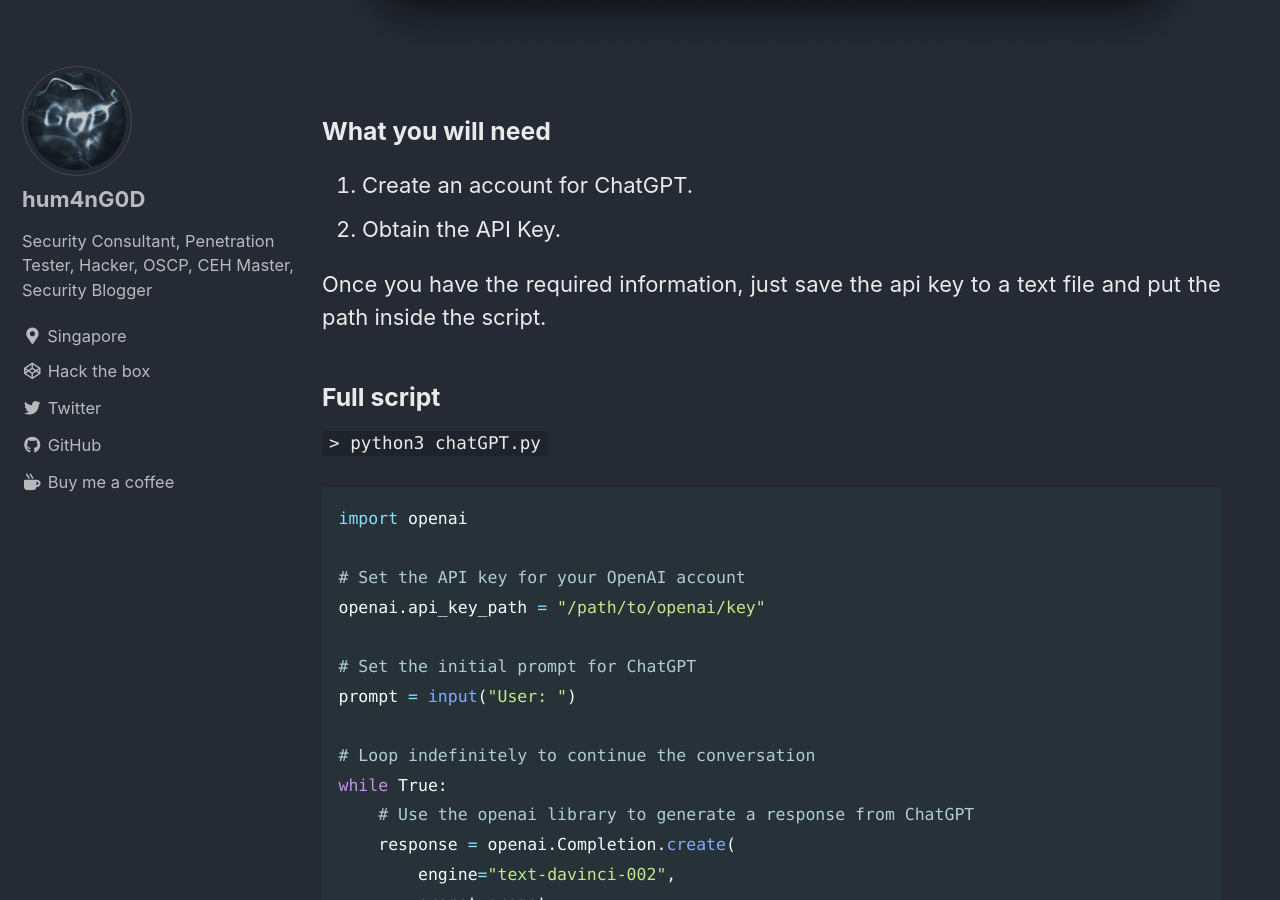
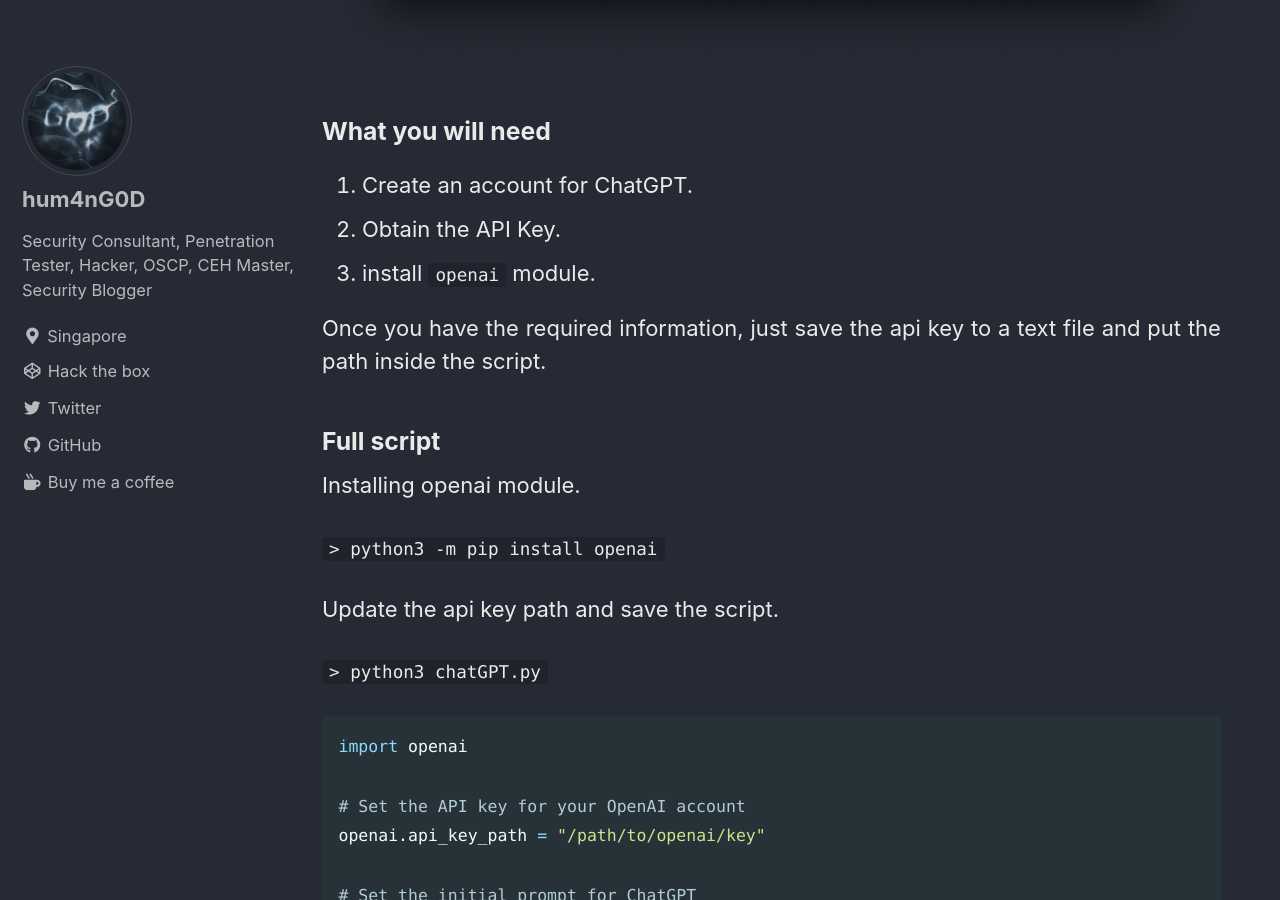
Before and after one commit to hum4nG0D/hum4nG0D.github.io, a Jekyll site: the page built from _posts/2022-12-20-Command-line-ChatGPT-Python-Script-Coded-by-ChatGPT.md, in a window 1280 px wide and 900 px high, scrolled down 3739 px. Built offline with Jekyll 4.4.1, drawn with Linux system fonts in a browser that asks for light colours; cached includes are drawn as plain includes.

Commit message:
Update 2022-12-20-Command-line-ChatGPT-Python-Script-Coded-by-ChatGPT.md

```diff
--- a/_posts/2022-12-20-Command-line-ChatGPT-Python-Script-Coded-by-ChatGPT.md
+++ b/_posts/2022-12-20-Command-line-ChatGPT-Python-Script-Coded-by-ChatGPT.md
@@ -63,10 +63,17 @@
 
 1. Create an account for ChatGPT.
 2. Obtain the API Key.
+3. install `openai` module.
 
 Once you have the required information, just save the api key to a text file and put the path inside the script.
 
 ### Full script
+
+Installing openai module.
+
+`> python3 -m pip install openai`
+
+Update the api key path and save the script.
 
 `> python3 chatGPT.py`
 
```
